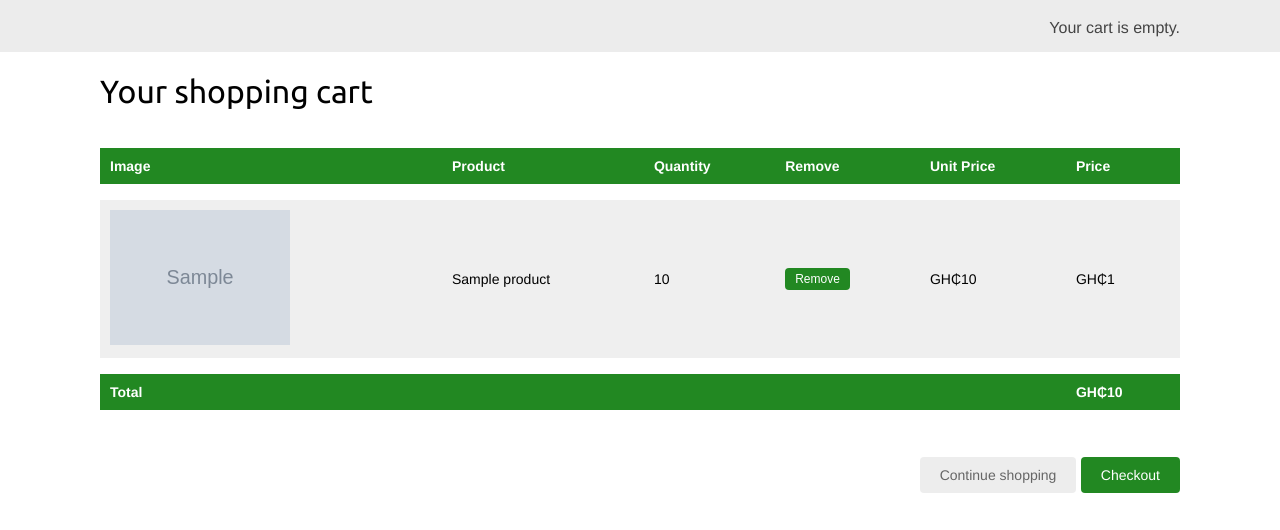
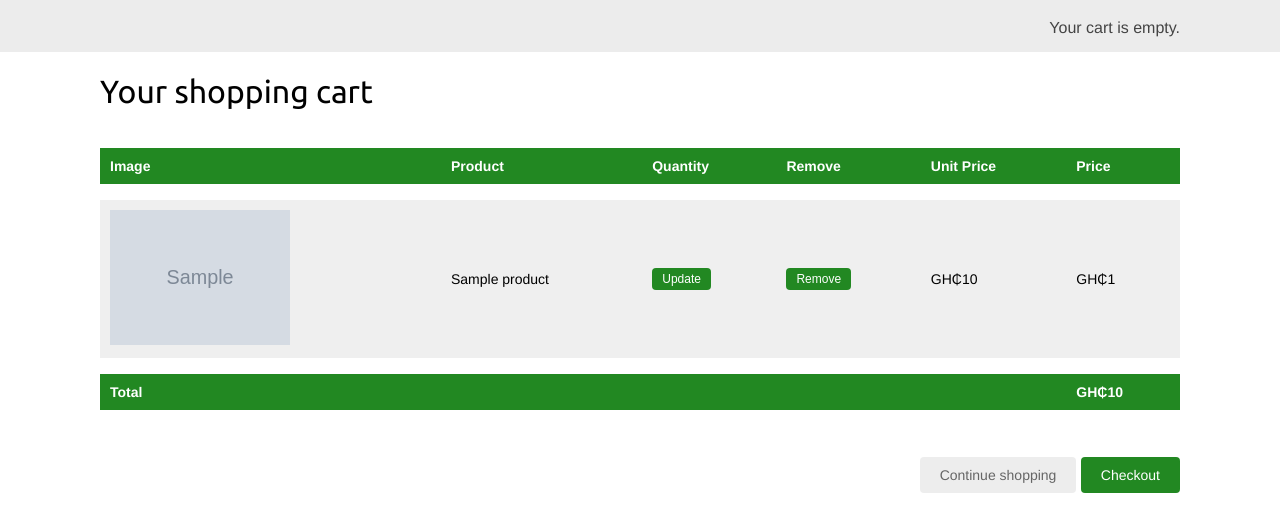
Before and after one commit to attrams/myshop, a Django app: template cart/templates/cart/detail.html in a window 1280 px wide. Shown: the part 46-576 px from the top of the page. Run offline with Django 5.2, Linux system fonts and the light colour scheme; the template is opened without the code that fills it: most values are stand-ins (such as "Sample title", 1, 10 or a date in 2020); grey boxes marked "Sample" are stand-in pictures.

Commit message:
update quantity variable in cart detail

```diff
--- a/cart/templates/cart/detail.html
+++ b/cart/templates/cart/detail.html
@@ -29,7 +29,14 @@
                             </a>
                         </td>
                         <td>{{ product.name }}</td>
-                        <td>{{ item.quantity }}</td>
+                        <td>
+                            <form action="{% url "cart:cart_add" product.id %}" method="post">
+                                {{ item.update_quantity_form.quantity }}
+                                {{ item.update_quantity_form.override }}
+                                <input type="submit" value="Update">
+                                {% csrf_token %}
+                            </form>
+                        </td>
                         <td>
                             <form action="{% url "cart:cart_remove" product.id %}" method="post">
                                 <input type="submit" value="Remove">
--- a/cart/views.py
+++ b/cart/views.py
@@ -36,5 +36,10 @@ def cart_remove(request, product_id):
 
 def cart_detail(request):
     cart = Cart(request=request)
+    for item in cart:
+        item['update_quantity_form'] = CartAddProductForm(initial={
+            'quantity': item['quantity'],
+            'override': True
+        })
 
     return render(request=request, template_name='cart/detail.html', context={'cart': cart})
```
